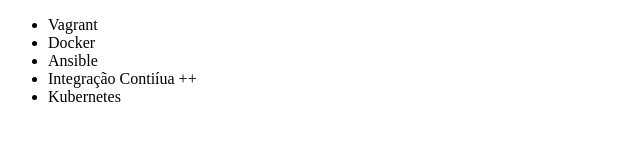
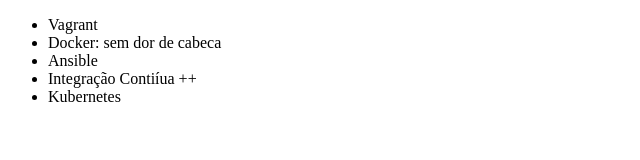
Before and after one commit to vczanini/Git, a plain HTML site: page index.html in a window 1280 px wide. Shown: the full height of the page, 0-640 px from the left. Drawn offline with Linux system fonts and the light colour scheme.

Commit message:
Sem dor de cabeca

```diff
--- a/index.html
+++ b/index.html
@@ -7,7 +7,7 @@
 <body>
     <ul>
         <li>Vagrant</li>
-        <li>Docker</li>
+        <li>Docker: sem dor de cabeca</li>
         <li>Ansible</li>
         <li>Integração Contiíua ++</li>
         <li>Kubernetes</li>
```
